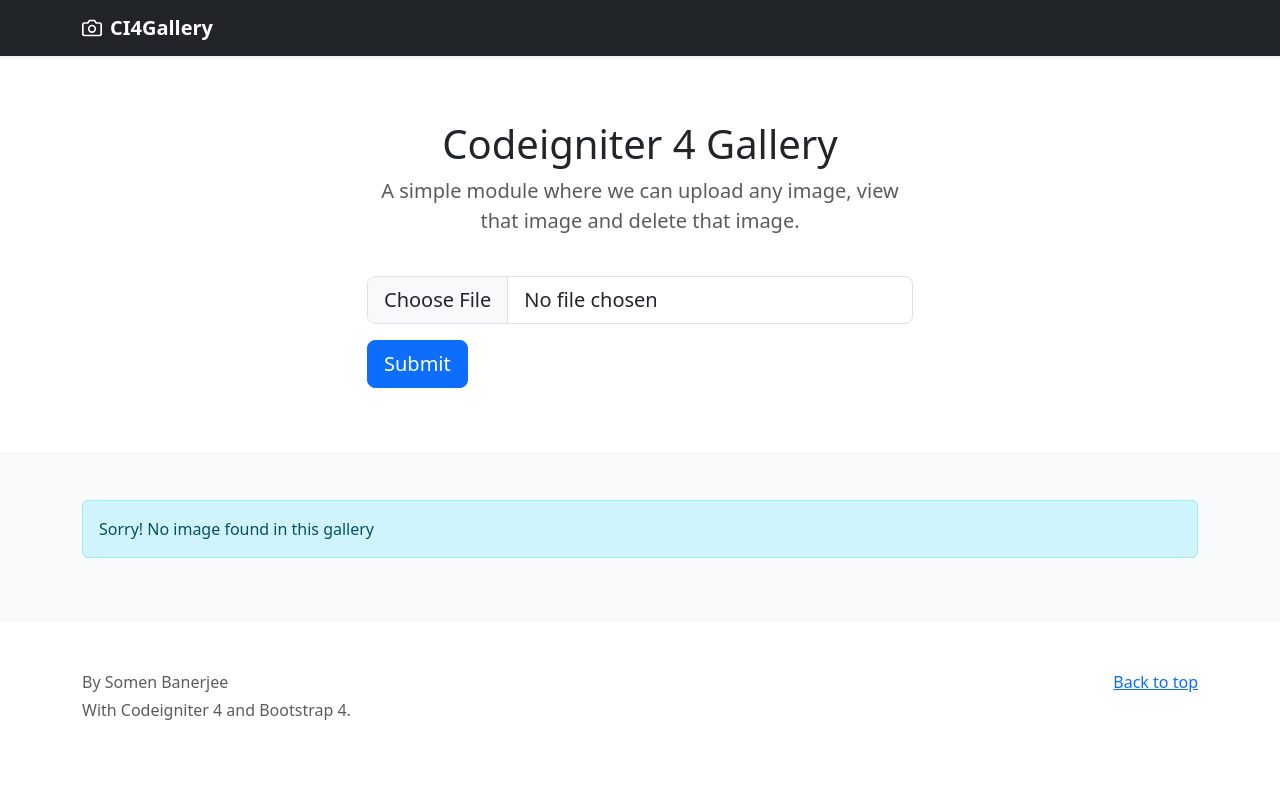
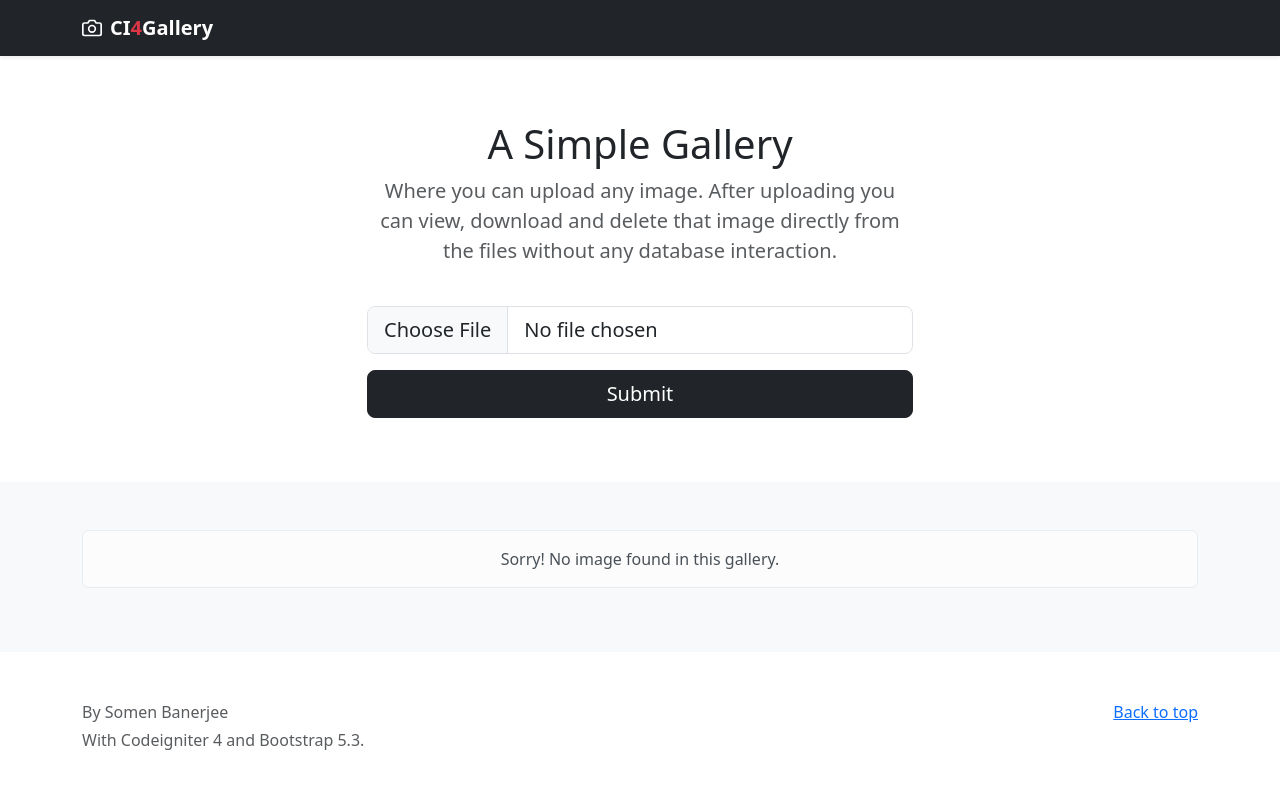
Before and after one commit to somenbanerjee/ci4-image-gallery, a CodeIgniter 4 app: template app/Views/gallery.php in a window 1280 px wide. Run offline with PHP 8.4 and a stand-in for CodeIgniter, Linux system fonts and the light colour scheme; the template is opened without the code that fills it, so the values that code supplies are empty; some libraries are stand-ins or nearby versions.

Commit message:
done with download and delete

```diff
--- a/app/Config/Routes.php
+++ b/app/Config/Routes.php
@@ -8,4 +8,5 @@ use CodeIgniter\Router\RouteCollection;
 # $routes->get('/', 'Home::index');
 $routes->get('/', 'GalleryController::index');
 $routes->post('new', 'GalleryController::upload');
-$routes->post('delete', 'GalleryController::delete');
+$routes->get('delete/(:any)', 'GalleryController::delete/$1');
+$routes->get('download/(:any)', 'GalleryController::download/$1');
--- a/app/Views/gallery.php
+++ b/app/Views/gallery.php
@@ -41,7 +41,7 @@
                         <path d="M23 19a2 2 0 0 1-2 2H3a2 2 0 0 1-2-2V8a2 2 0 0 1 2-2h4l2-3h6l2 3h4a2 2 0 0 1 2 2z" />
                         <circle cx="12" cy="13" r="4" />
                     </svg>
-                    <strong>CI4Gallery</strong>
+                    <strong>CI<span class="text-danger">4</span>Gallery</strong>
                 </a>
             </div>
         </div>
@@ -52,14 +52,16 @@
         <section class="py-3 text-center container">
             <div class="row py-lg-5">
                 <div class="col-lg-6 col-md-8 mx-auto">
-                    <h1 class="fw-light">Codeigniter 4 Gallery</h1>
-                    <p class="lead text-muted">A simple module where we can upload any image, view that image and delete that image.</p>
+                    <h1 class="fw-light">A Simple Gallery</h1>
+                    <p class="lead text-muted">Where you can upload any image. After uploading you can view, download and delete that image directly from the files without any database interaction.</p>
                     <form class="text-start pt-4" action="<?= base_url('new') ?>" method='post' enctype='multipart/form-data'>
                         <div class="mb-3">
                             <input class="form-control form-control-lg" name="image" type="file">
                         </div>
-                        <button type="submit" class="btn btn-primary btn-lg">Submit</button>
 
+                        <div class="d-grid gap-2">
+                            <button type="submit" class="btn btn-dark btn-lg">Submit</button>
+                        </div>
                         <?php
                         if (session()->getFlashdata('error') !== NULL) :
                             foreach (session()->getFlashdata('error') as $error) :
@@ -94,10 +96,10 @@
                 <?php
                 if (empty($images)) :
                 ?>
-                    <row class="row row-cols-1">
+                    <row class="row row-cols-1 text-center">
                         <div class="col">
-                            <div class="alert alert-info" role="alert">
-                                Sorry! No image found in this gallery
+                            <div class="alert alert-light" role="alert">
+                                Sorry! No image found in this gallery.
                             </div>
                         </div>
                     </row>
@@ -114,8 +116,8 @@
                                     <div class="card-body">
                                         <div class="d-flex justify-content-between align-items-center">
                                             <div class="btn-group">
-                                                <a href="#" class="btn btn-sm btn-outline-secondary">Download</a>
-                                                <a href="gallery/delete/1" class="btn btn-sm btn-outline-danger">Delete</a>
+                                                <a href="download/<?= $image['name'] ?>" class="btn btn-sm btn-outline-secondary">Download</a>
+                                                <a href="delete/<?= $image['name'] ?>" class="btn btn-sm btn-outline-danger">Delete</a>
                                             </div>
                                             <small class="text-muted"><?= $image['size'] ?> KB</small>
                                         </div>
@@ -138,7 +140,7 @@
                 <a href="#">Back to top</a>
             </p>
             <p class="mb-1">By Somen Banerjee</p>
-            <p class="mb-0">With Codeigniter 4 and Bootstrap 4.</p>
+            <p class="mb-0">With Codeigniter 4 and Bootstrap 5.3.</p>
         </div>
     </footer>
 
```
Also changed, not shown: app/Controllers/GalleryController.php (+17 -1 lines).
